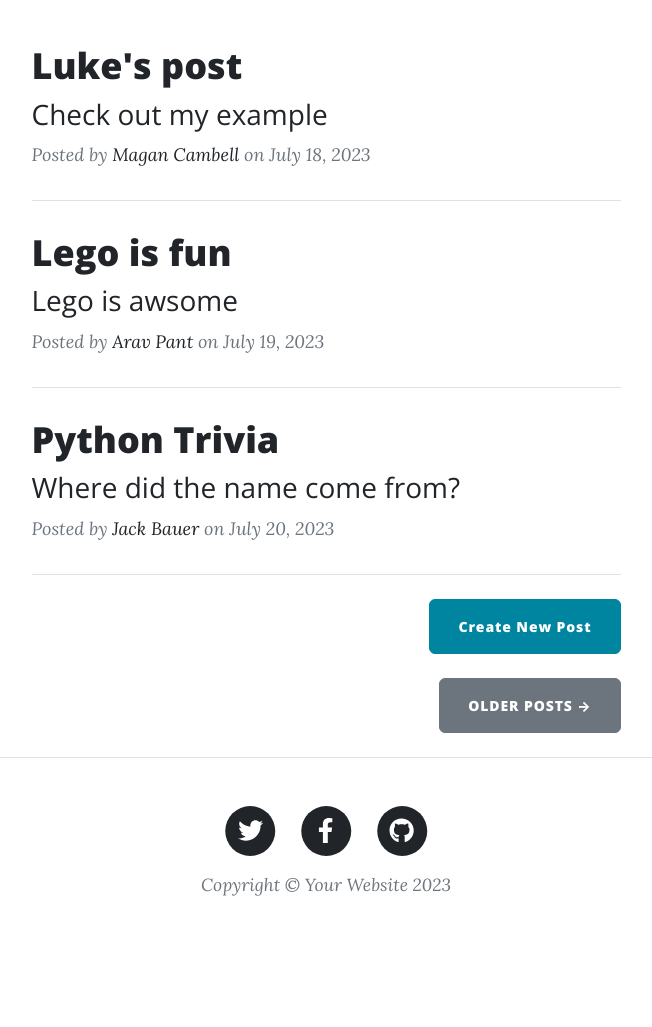
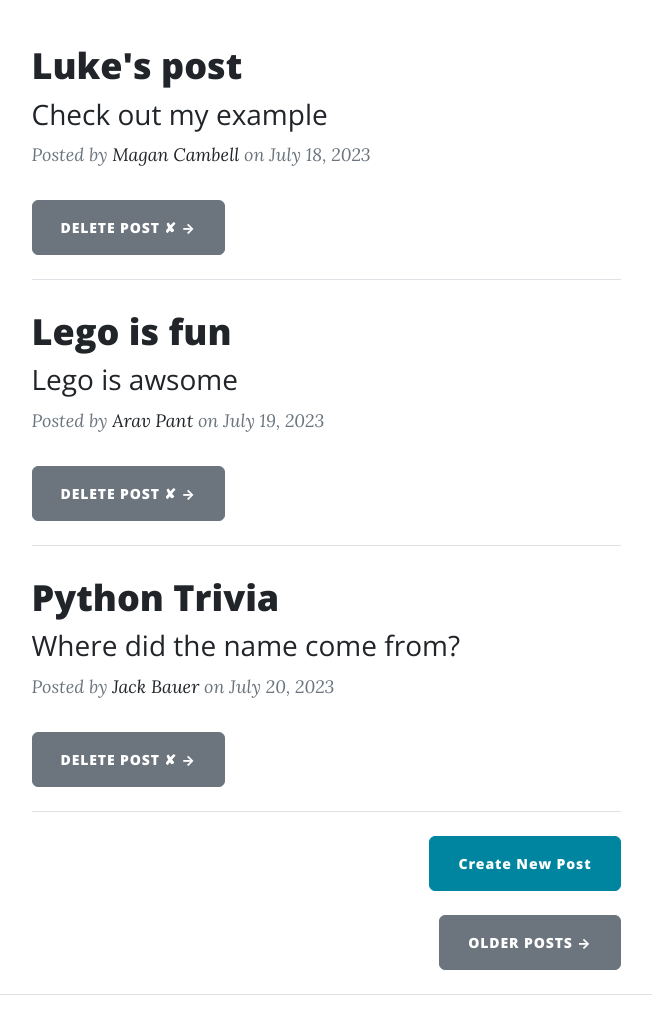
Before and after one commit to WalukaUI/Day-60-to-70, a Flask app: page / in a window 1280 px wide. Shown: the part 566-1593 px from the top of the page, without its empty margins (314-966 px from the left). Before the commit the page ends 1462 px from the top, so only its background shows below. Run offline with Flask 3, Linux system fonts and the light colour scheme; data comes from the database, SQL or seed files in the repository; both versions use the stored data as it was after the commit; some libraries are stand-ins or nearby versions.

Commit message:
"added delete endpoint"

```diff
--- a/Day67 blog_improvemnt/main.py
+++ b/Day67 blog_improvemnt/main.py
@@ -115,8 +115,15 @@ def edit_post(post_id):
 
 
 # TODO: delete_post() to remove a blog post from the database
+@app.route("/delete/<post_id>")
+def delete_post(post_id):
+    post_to_delete = db.get_or_404(BlogPost, post_id)
+    db.session.delete(post_to_delete)
+    db.session.commit()
+    return redirect(url_for("get_all_posts"))
+# Below is the code from previous lessons. No changes needed.
 
-# Below is the code from previous lessons. No changes needed.
+
 @app.route("/about")
 def about():
     return render_template("about.html")
--- a/Day67 blog_improvemnt/templates/index.html
+++ b/Day67 blog_improvemnt/templates/index.html
@@ -34,8 +34,10 @@
           on {{post.date}}
         </p>
       </div>
+      <a class="btn btn-secondary text-uppercase" href="{{ url_for('delete_post', post_id=post.id) }}">Delete Post ✘ →</a>
       <!-- Divider-->
       <hr class="my-4" />
+
       {% endfor %}
 
       <!-- New Post -->
```
Also changed, not shown: Day67 blog_improvemnt/instance/posts.db.
